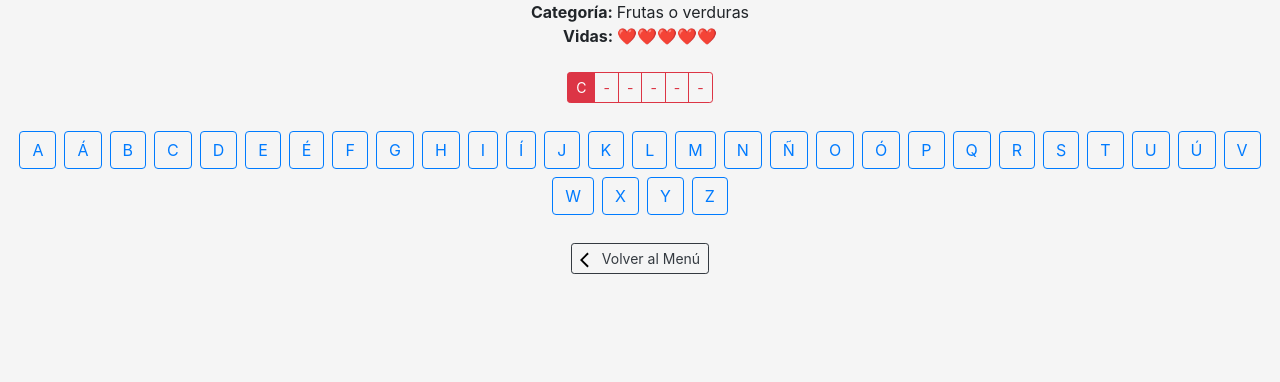
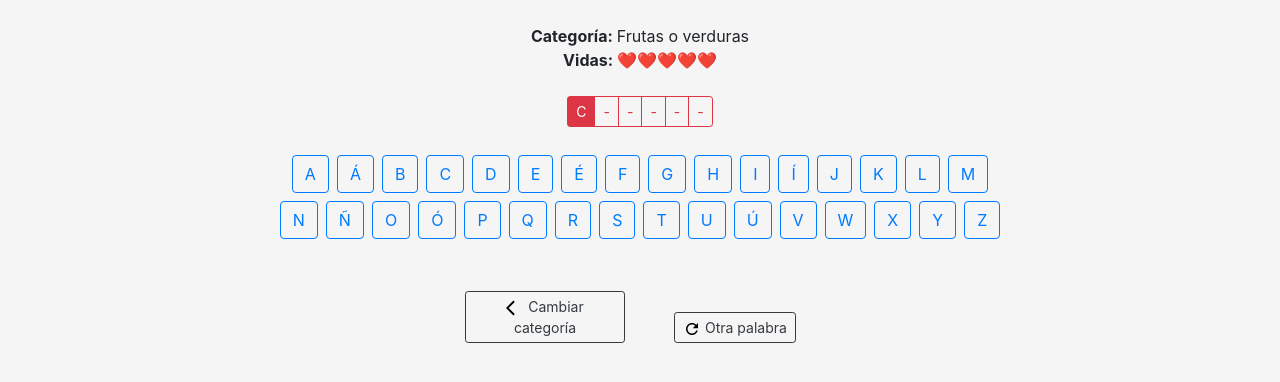
Before and after one commit to nmingori/react-palabras, a React (Create React App) app: page / in a window 1280 px wide. Both pictures are taken after a click on the button "Frutas o verduras". Shown: the top 382 px of the page. Built offline with nearby package versions, Linux system fonts and the light colour scheme.

Commit message:
mejoras ui

```diff
--- a/public/index.html
+++ b/public/index.html
@@ -8,6 +8,6 @@
     <link rel="stylesheet" href="https://stackpath.bootstrapcdn.com/bootstrap/4.4.1/css/bootstrap.min.css" integrity="sha384-Vkoo8x4CGsO3+Hhxv8T/Q5PaXtkKtu6ug5TOeNV6gBiFeWPGFN9MuhOf23Q9Ifjh" crossorigin="anonymous">
 </head>
 <body>
-    <div id="root"></div>
+    <div id="root" class="py-4"></div>
 </body>
 </html>
--- a/src/App.tsx
+++ b/src/App.tsx
@@ -11,9 +11,7 @@ const App = () => {
     return (
         <>
             {(category) ? (
-                <div>
-                    <Game category={category} setCategory={setCategory} />
-                </div>
+                <Game category={category} setCategory={setCategory} />
             ) : (
                 <Menu setCategory={setCategory} />
             )}
--- a/src/components/game.tsx
+++ b/src/components/game.tsx
@@ -43,39 +43,39 @@ const Game = ({category, setCategory}: any) => {
 
     return (
         <>
-            <div>
+            <div className="d-flex justify-content-center"><strong className="mr-1">Categoría:</strong>{category}</div>
 
-                <div className="d-flex justify-content-center"><strong className="mr-1">Categoría:</strong>{category}</div>
+            <Lives playerLives={playerLives} maxLives={MAX_LIVES} />
 
-                <Lives playerLives={playerLives} maxLives={MAX_LIVES} />
+            <DisplaySecretWord usedLetters={usedLetters} secretWord={secretWord.word} gameStatus={gameStatus} setGameStatus={setGameStatus} />
 
-                <div>
-                    <DisplaySecretWord usedLetters={usedLetters} secretWord={secretWord.word} gameStatus={gameStatus} setGameStatus={setGameStatus} />
+            <div className="container mb-5">
+                {(gameStatus === GameStatus.PLAYING) ? (
 
-                    {(gameStatus === GameStatus.PLAYING) &&
-                        <>
-                            <Keyboard pressNewLetter={pressNewLetter} usedLetters={usedLetters} />
+                    <Keyboard pressNewLetter={pressNewLetter} usedLetters={usedLetters} />
 
-                            {(playerLives === 1) &&
-                                <p>Te queda una sola vida!!</p>
-                            }
-                        </>
-                    }
-                </div>
+                ) : (
 
-                {(gameStatus !== GameStatus.PLAYING) &&
-                    <div>
+                    <>
                         <p>{gameStatus}</p>
 
                         {(gameStatus === GameStatus.LOOSE) &&
                             <p>La palabra era <strong>{secretWord.word} {secretWord.translate && <span>({secretWord.translate})</span>}</strong></p>
                         }
+                    </>
 
-                        <button type="button" className="btn btn-outline-dark btn-sm mb-3" onClick={() => retryInCategory()}><img src={iconRefresh} alt="refresh" style={{height: "18px"}}/> Volver a jugar</button>
+                )}
+            </div>
+
+            <div className="container">
+                <div className="row justify-content-between justify-content-md-center">
+                    <div className="col-lg-2 col-7 align-self-start">
+                        <button type="button" className="btn btn-outline-dark btn-sm" onClick={() => setCategory(null)}><img src={iconBack} alt="back" style={{height: "18px"}}/> Cambiar categoría</button>
                     </div>
-                }
-
-                <button type="button" className="btn btn-outline-dark btn-sm" onClick={() => setCategory(null)}><img src={iconBack} alt="back" style={{height: "18px"}}/>  Volver al Menú</button>
+                    <div className="col-lg-2 col-5 align-self-end">
+                        <button type="button" className="btn btn-outline-dark btn-sm" onClick={() => retryInCategory()}><img src={iconRefresh} alt="refresh" style={{height: "18px"}}/> Otra palabra</button>
+                    </div>
+                </div>
             </div>
         </>
     )
--- a/src/components/keyboard.tsx
+++ b/src/components/keyboard.tsx
@@ -8,19 +8,25 @@ const Keyboard = ({pressNewLetter, usedLetters}: any) => {
         return usedLetters.includes(letterKey);
     }
     return (
-        <div className="mb-4">
+        <>
+            <div className="row justify-content-center">
+                <div className="col col-lg-8">
                     {letterKeys.map(letterKey =>
                         (!isInUsedLetters(letterKey) &&
                             <button type="button" className="btn btn-outline-primary m-1" onClick={() => pressNewLetter(letterKey)} key={letterKey}>{letterKey}</button>
                         )
                     )}
+                </div>
+            </div>
 
             {(usedLetters.length > 0) &&
-                <div className="d-flex justify-content-center mt-2">
+                <div className="row justify-content-center mt-3">
+                    <div className="col col-lg-8">
                         <strong className="mr-1">Letras utilizadas:</strong>{usedLetters.join(" - ")}
                     </div>
+                </div>
             }
-        </div>
+        </>
     )
 }
 
--- a/src/components/lives.tsx
+++ b/src/components/lives.tsx
@@ -14,7 +14,8 @@ const Lives = ({playerLives, maxLives}: any) => {
     }, [maxLives, playerLives]);
 
     return (
-        <div className="d-flex justify-content-center mb-4">
+        <div className="mb-4">
+            <div className="d-flex justify-content-center">
                 <strong className="mr-1">Vidas:</strong>
 
                 {livesToShow.map((live, i) => (
@@ -27,6 +28,11 @@ const Lives = ({playerLives, maxLives}: any) => {
                     </span>
                 ))}
             </div>
+
+            {(playerLives === 1) &&
+                <p className="text-secondary">Te queda una sola vida</p>
+            }
+        </div>
     )
 }
 
--- a/src/components/menu.tsx
+++ b/src/components/menu.tsx
@@ -38,7 +38,7 @@ const Menu = ({setCategory}: any) => {
 
             {menuCategories.map(categoryGroup => (
                 <div className="row justify-content-center mb-4" key={categoryGroup.title} >
-                    <div className="d-flex flex-column">
+                    <div className="col-auto d-flex flex-column">
                         <h5>{categoryGroup.title}</h5>
 
                         {categoryGroup.categories.map(categoryName => (
```
Lines whose indentation alone changed are shown as unchanged.
